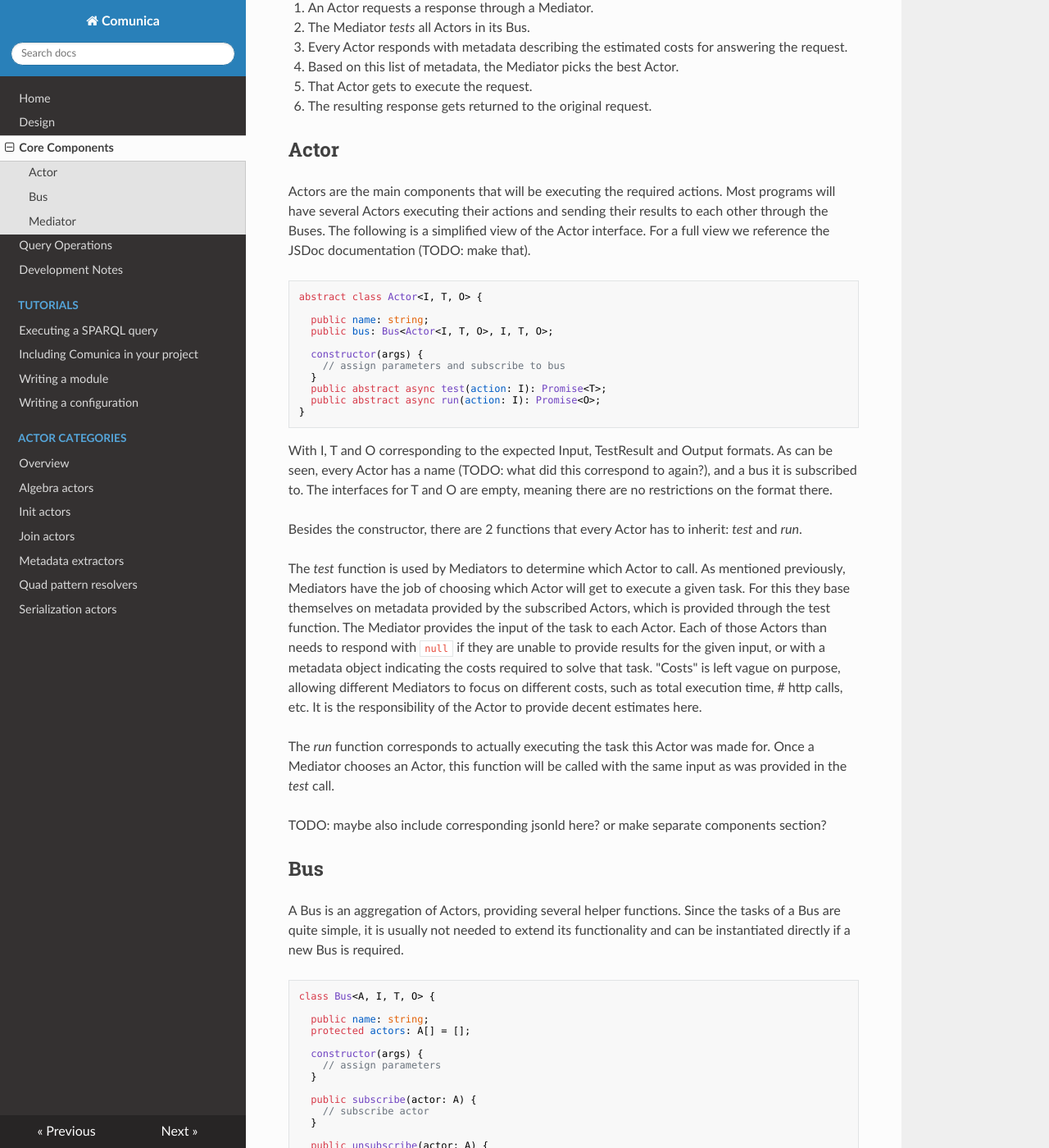
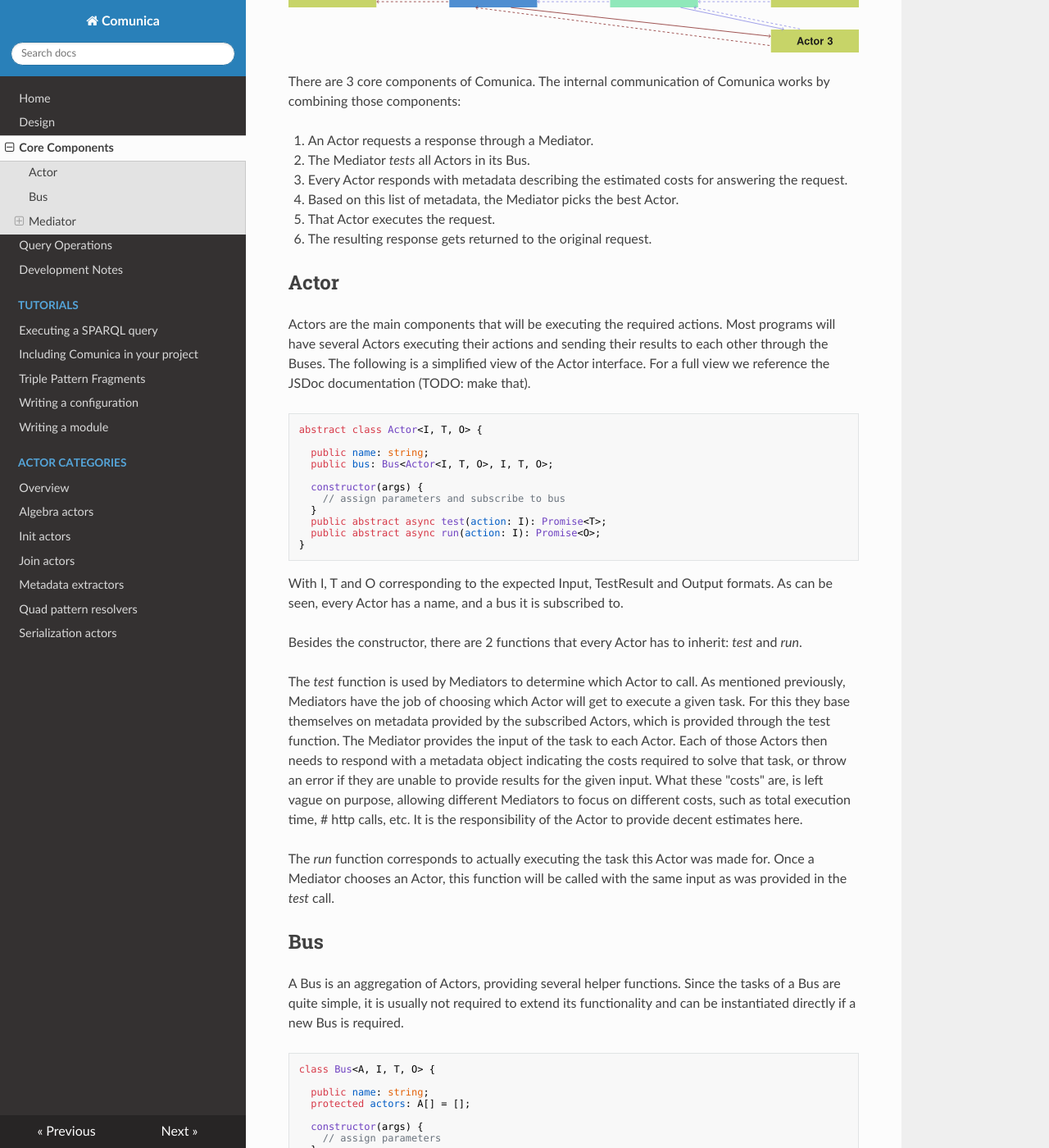
Before and after one commit to comunica/Documentation-Comunica, an MkDocs documentation site: the page built from docs/core.md, in a window 1280 px wide and 1400 px high, scrolled down 234 px. Shown: the whole window at 82% size. Built offline with MkDocs 1.6.1, drawn with Linux system fonts in a browser that asks for light colours; nearby versions of some CDN libraries; old or Windows-style settings are respelled for this version of MkDocs; some of the changed text lies outside the part shown.

Commit message:
Updated core descriptions

````diff
--- a/docs/core.md
+++ b/docs/core.md
@@ -1,13 +1,15 @@
 # Core components
 
-Here we will describe the 3 core components of Comunica.
-The internal communication of Comunica works by combining those componens:
+![Communication overview](actor-mediator-bus.svg)
+
+There are 3 core components of Comunica.
+The internal communication of Comunica works by combining those components:
 
 1. An Actor requests a response through a Mediator.
 2. The Mediator *tests* all Actors in its Bus.
 3. Every Actor responds with metadata describing the estimated costs for answering the request.
 4. Based on this list of metadata, the Mediator picks the best Actor.
-5. That Actor gets to execute the request.
+5. That Actor executes the request.
 6. The resulting response gets returned to the original request.
 
 ## Actor
@@ -33,9 +35,8 @@ abstract class Actor<I, T, O> {
 ```
 
 With I, T and O corresponding to the expected Input, TestResult and Output formats.
-As can be seen, every Actor has a name (TODO: what did this correspond to again?),
+As can be seen, every Actor has a name,
 and a bus it is subscribed to.
-The interfaces for T and O are empty, meaning there are no restrictions on the format there.
 
 Besides the constructor, there are 2 functions that every Actor has to inherit: *test* and *run*.
 
@@ -45,10 +46,11 @@ which Actor will get to execute a given task.
 For this they base themselves on metadata provided by the subscribed Actors,
 which is provided through the test function.
 The Mediator provides the input of the task to each Actor.
-Each of those Actors than needs to respond with `null`
-if they are unable to provide results for the given input,
-or with a metadata object indicating the costs required to solve that task.
-"Costs" is left vague on purpose, allowing different Mediators to focus on different costs,
+Each of those Actors then needs to respond with a metadata object
+indicating the costs required to solve that task,
+or throw an error if they are unable to provide results for the given input.
+What these "costs" are, is left vague on purpose,
+allowing different Mediators to focus on different costs,
 such as total execution time, # http calls, etc.
 It is the responsibility of the Actor to provide decent estimates here.
 
@@ -56,14 +58,12 @@ The *run* function corresponds to actually executing the task this Actor was mad
 Once a Mediator chooses an Actor, this function will be called with the same input as was provided
 in the *test* call.
 
-TODO: maybe also include corresponding jsonld here? or make separate components section?
-
 ## Bus
 
 A Bus is an aggregation of Actors,
 providing several helper functions.
 Since the tasks of a Bus are quite simple,
-it is usually not needed to extend its functionality
+it is usually not required to extend its functionality
 and can be instantiated directly if a new Bus is required.
 
 ```typescript
@@ -137,3 +137,28 @@ When creating a Mediator, only the *mediateWith* function needs to be overloaded
 This function determines what the *best* Actor is, based on the given metadata.
 Besides that there are no restrictions on how to actually choose this,
 that is completely up to the implementation.
+
+Some examples of Mediators are the
+(Race Mediator)[https://github.com/comunica/comunica/tree/master/packages/mediator-race],
+that picks the first actor that returns a result,
+or the (Number Mediator)[https://github.com/comunica/comunica/tree/master/packages/mediator-number],
+that chooses the Actor with the lowest or highest cost, depending on the configuration.
+
+### Mediator Types
+To define which metadata an Actor returns in their *test* function,
+we make use of Mediator Types.
+These are simple interfaces that determine the type of values
+an Actor returns to a mediator when tested.
+An example of this is
+(mediatortype-time)[https://github.com/comunica/comunica/tree/master/packages/mediatortype-time],
+which contains the following interface:
+
+```typescript
+export interface IMediatorTypeTime extends IActorTest {
+  time?: number;
+}
+```
+
+Meaning that Actors using that mediator type will return a time estimation when polled.
+Actors are not limited to a single Mediator Type,
+multiple types can be combined to provide better metadata.
--- a/mkdocs.yml
+++ b/mkdocs.yml
@@ -7,8 +7,9 @@ pages:
   - Tutorials:
     - Executing a SPARQL query: 'tutorials/sparql.md'
     - Including Comunica in your project: 'tutorials/including-comunica.md'
+    - Triple Pattern Fragments: 'tutorials/tpf.md'
+    - Writing a configuration: 'tutorials/configuration.md'
     - Writing a module: 'tutorials/write-module.md'
-    - Writing a configuration: 'tutorials/configuration.md'
   - Actor categories:
     - Overview: 'actors/actors.md'
     - Algebra actors: 'actors/algebra.md'
````
Also changed, not shown: docs/index.md (+2 -1 lines), docs/tutorials/tpf.md (added, +1 -0 lines).
